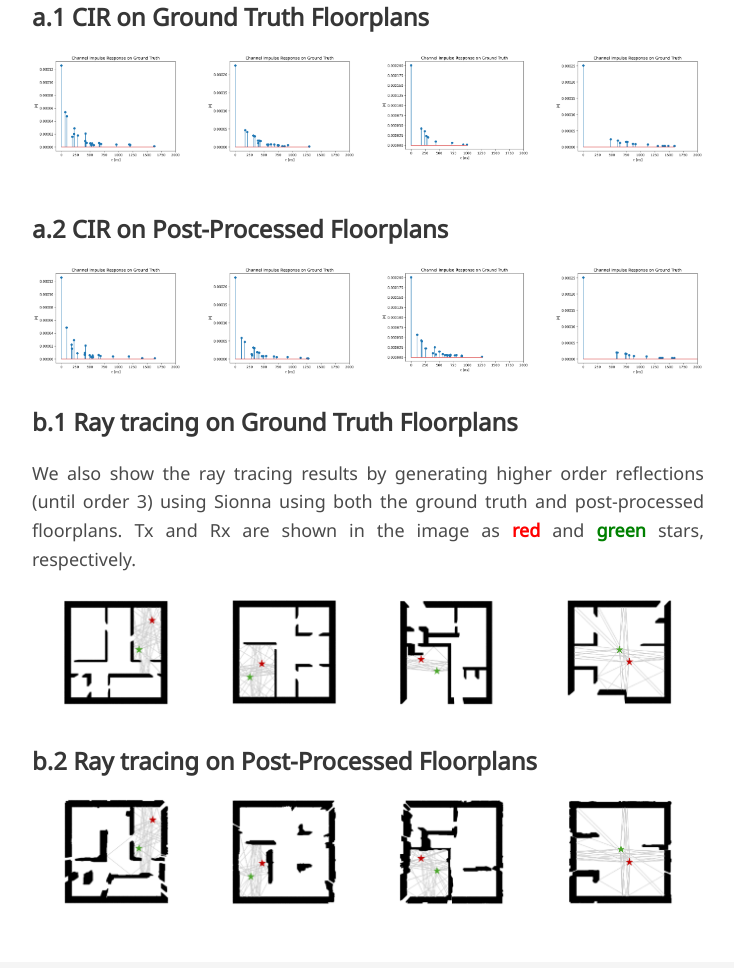
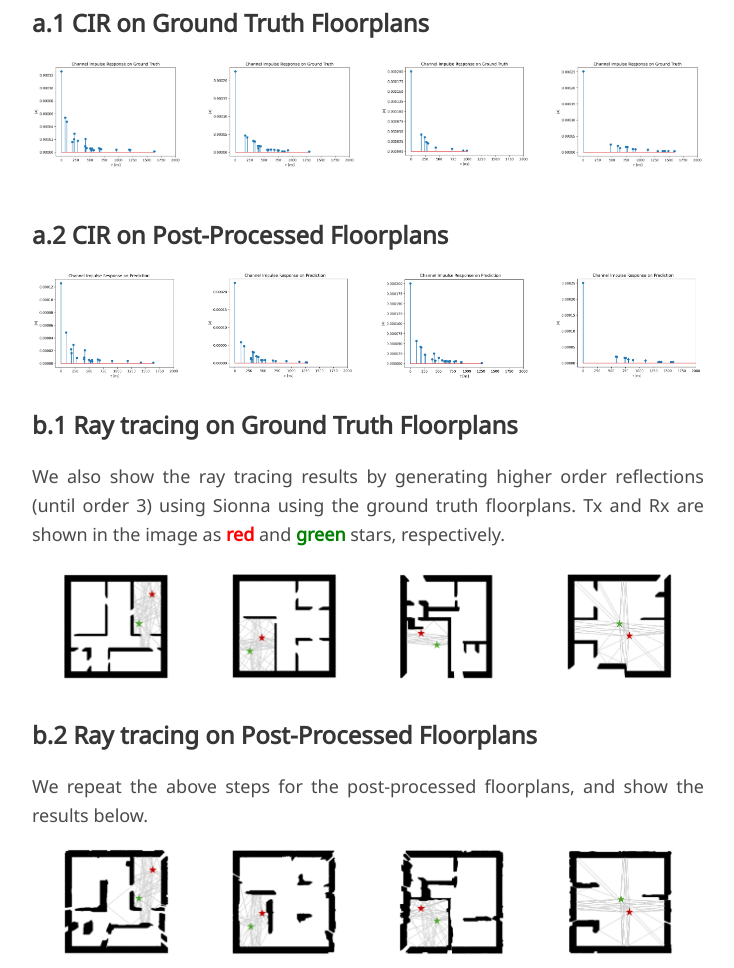
Before and after one commit to echonerf/echonerf.github.io, a plain HTML site: page index.html in a window 1280 px wide. Shown: the part 4991-5959 px from the top of the page, without its empty margins (272-1006 px from the left). Drawn offline with nearby package versions, Linux system fonts and the light colour scheme; a web font is replaced by a local one.

Commit message:
tiny changes

```diff
--- a/index.html
+++ b/index.html
@@ -338,10 +338,10 @@
       <h3 class="title is-4">a.2 CIR on Post-Processed Floorplans</h3>
       <!-- <p>CIRs generated from the post-processed floorplans using the Sionna simulator.</p> -->
       <div class="columns">
-        <div class="column"><img src="./static/images/2_pred_channel_impulse_response.png" style="width: 100%;" alt="RIR PP 1"></div>
-        <div class="column"><img src="./static/images/3_pred_channel_impulse_response.png" style="width: 100%;" alt="RIR PP 2"></div>
-        <div class="column"><img src="./static/images/5_pred_channel_impulse_response.png" style="width: 100%;" alt="RIR PP 3"></div>
-        <div class="column"><img src="./static/images/8_pred_channel_impulse_response.png" style="width: 100%;" alt="RIR PP 4"></div>
+        <div class="column"><img src="./static/images/2_pred_channel_impulse_response_new.png" style="width: 100%;" alt="RIR PP 1"></div>
+        <div class="column"><img src="./static/images/3_pred_channel_impulse_response_new.png" style="width: 100%;" alt="RIR PP 2"></div>
+        <div class="column"><img src="./static/images/5_pred_channel_impulse_response_new.png" style="width: 100%;" alt="RIR PP 3"></div>
+        <div class="column"><img src="./static/images/8_pred_channel_impulse_response_new.png" style="width: 100%;" alt="RIR PP 4"></div>
       </div>
     </div>
 
@@ -350,7 +350,7 @@
       <!-- Row 1: RIR on Ground Truth Floorplans -->
       <h3 class="title is-4">b.1 Ray tracing on Ground Truth Floorplans</h3>
       <div class="content">
-        <p>We also show the ray tracing results by generating higher order reflections (until order 3) using Sionna using both the ground truth and post-processed floorplans.
+        <p>We also show the ray tracing results by generating higher order reflections (until order 3) using Sionna using the ground truth floorplans.
           <!-- Tx-Rx pairs can be found by observing the ray intersections. -->
            Tx and Rx are shown in the image as <span style="color: red;  font-weight: bold;">red</span> and <span style="color: green;  font-weight: bold;">green</span> stars, respectively.
           <!-- Results are shown below. -->
@@ -381,6 +381,11 @@
 
       <!-- Row 2: RIR on Post-Processed Floorplans -->
       <h3 class="title is-4">b.2 Ray tracing on Post-Processed Floorplans</h3>
+      <div class="content">
+        <p>We repeat the above steps for the post-processed floorplans, and show the results below.
+          <!-- Tx-Rx pairs can be found by observing the ray intersections. -->
+          <!-- Results are shown below. -->
+        </p>
       <!-- <p>We use the post-processed floorplan to generate the RIRs. The RIRs are generated using the Sionna Simulator.</p> -->
       <div class="columns is-gapless">
         <div class="column" style="padding: 0;">
```
Also changed, not shown: static/images/2_pred_channel_impulse_response_new.png (added), static/images/3_pred_channel_impulse_response_new.png (added), static/images/5_pred_channel_impulse_response_new.png (added), static/images/7_pred_channel_impulse_response_new.png (added), static/images/8_pred_channel_impulse_response_new.png (added), static/images/arrow_2.png.
